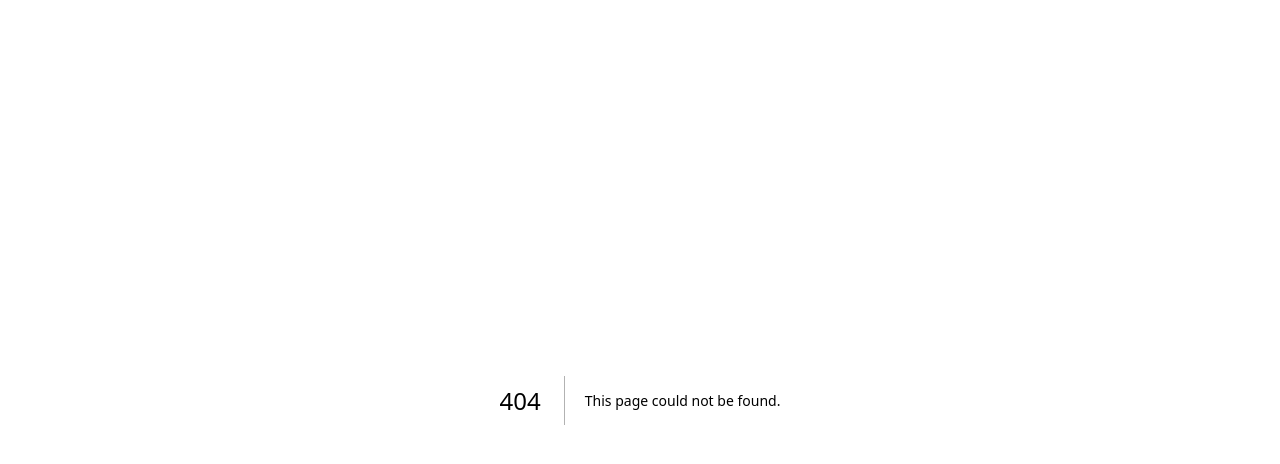
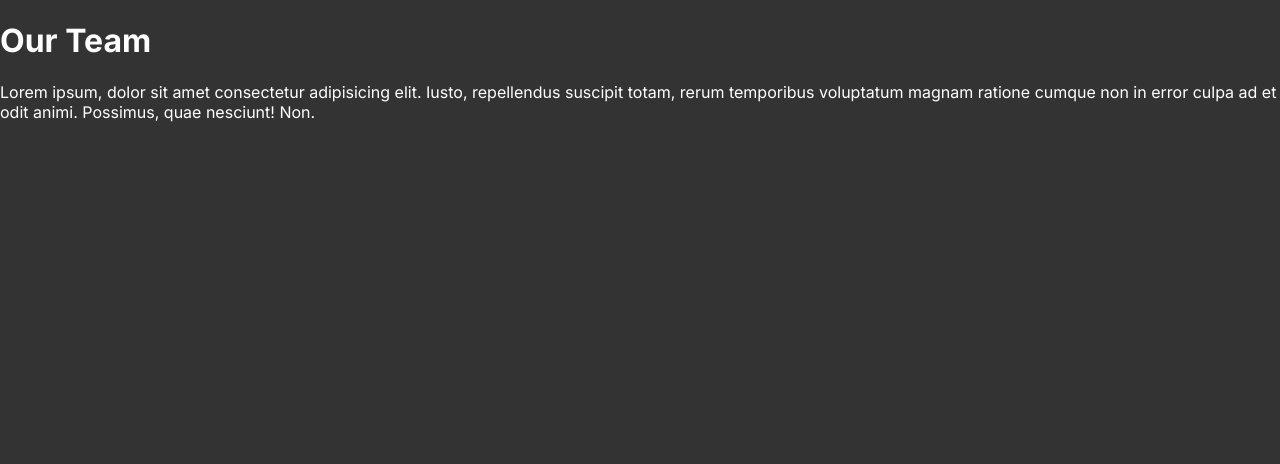
Before and after one commit to Am1rreza/nextjs-v13-tutorial, a Next.js app: page /about/team in a window 1280 px wide. Before the commit this address had no page. Shown: the top 464 px of the page. Built offline with nearby package versions, Linux system fonts and the light colour scheme.

Commit message:
add necessary pages and routes

```diff
--- /dev/null
+++ b/src/app/about/team/page.jsx
@@ -0,0 +1,13 @@
+export default function TeamPage() {
+  return (
+    <div>
+      <h1>Our Team</h1>
+      <p>
+        Lorem ipsum, dolor sit amet consectetur adipisicing elit. Iusto,
+        repellendus suscipit totam, rerum temporibus voluptatum magnam ratione
+        cumque non in error culpa ad et odit animi. Possimus, quae nesciunt!
+        Non.
+      </p>
+    </div>
+  );
+}
```
Also changed, not shown: src/app/about/page.jsx (added, +15 -0 lines), src/app/page.js (+18 -1 lines).
